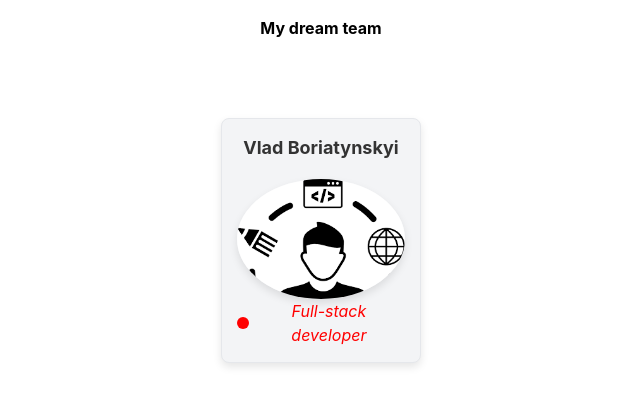
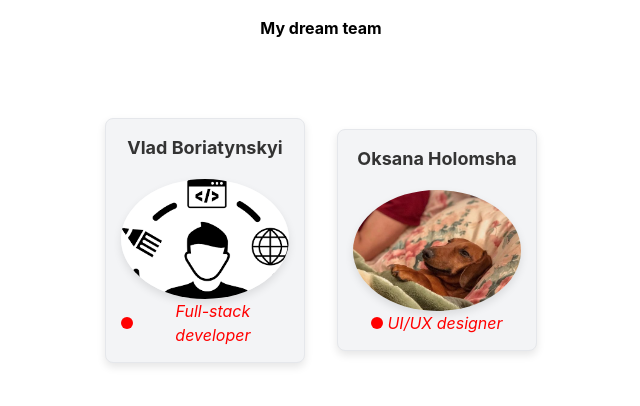
Before and after one commit to vlasdd/sombra, a React (Create React App) app: page / in a window 1280 px wide. Shown: the top 406 px of the page, without its empty margins (319-959 px from the left). Built offline with nearby package versions, Linux system fonts and the light colour scheme.

Commit message:
feat: oksana info

```diff
--- a/src/App.js
+++ b/src/App.js
@@ -1,4 +1,5 @@
 import VladImage from './images/vladProfileImage.png'
+import OksanaImage from "./images/oksanaProfileImg.png"
 
 import './index.css';
 import TeamMember from "./components/TeamMember";
@@ -15,6 +16,13 @@ function App() {
           photoUrl={VladImage}
           color="red"
         />
+        <TeamMember
+          name="Oksana"
+          surname="Holomsha"
+          position="UI/UX designer"
+          photoUrl={OksanaImage}
+          color="red"
+        />
       </div>
     </div>
   );
```
Also changed, not shown: src/images/oksanaProfileImg.png (added).
